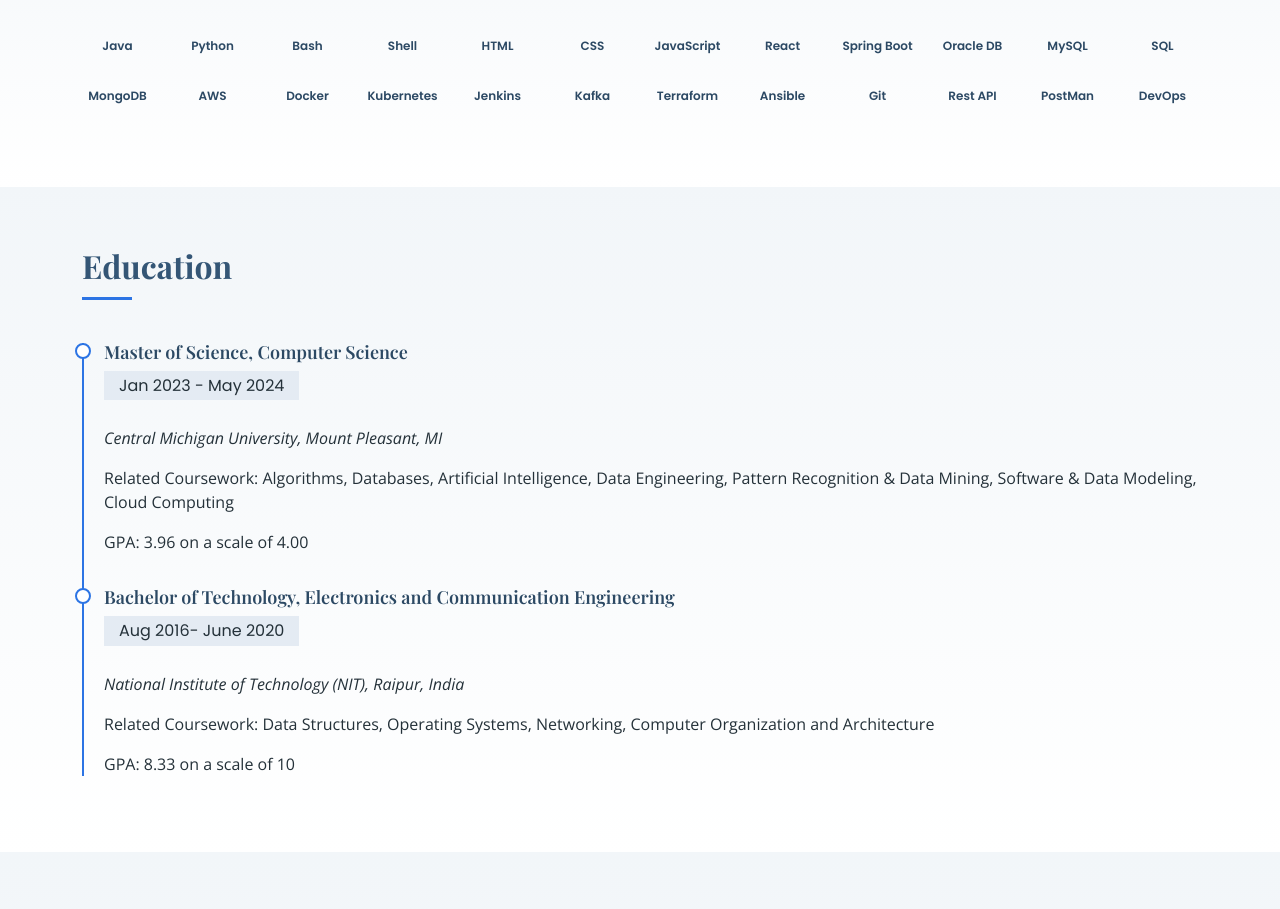
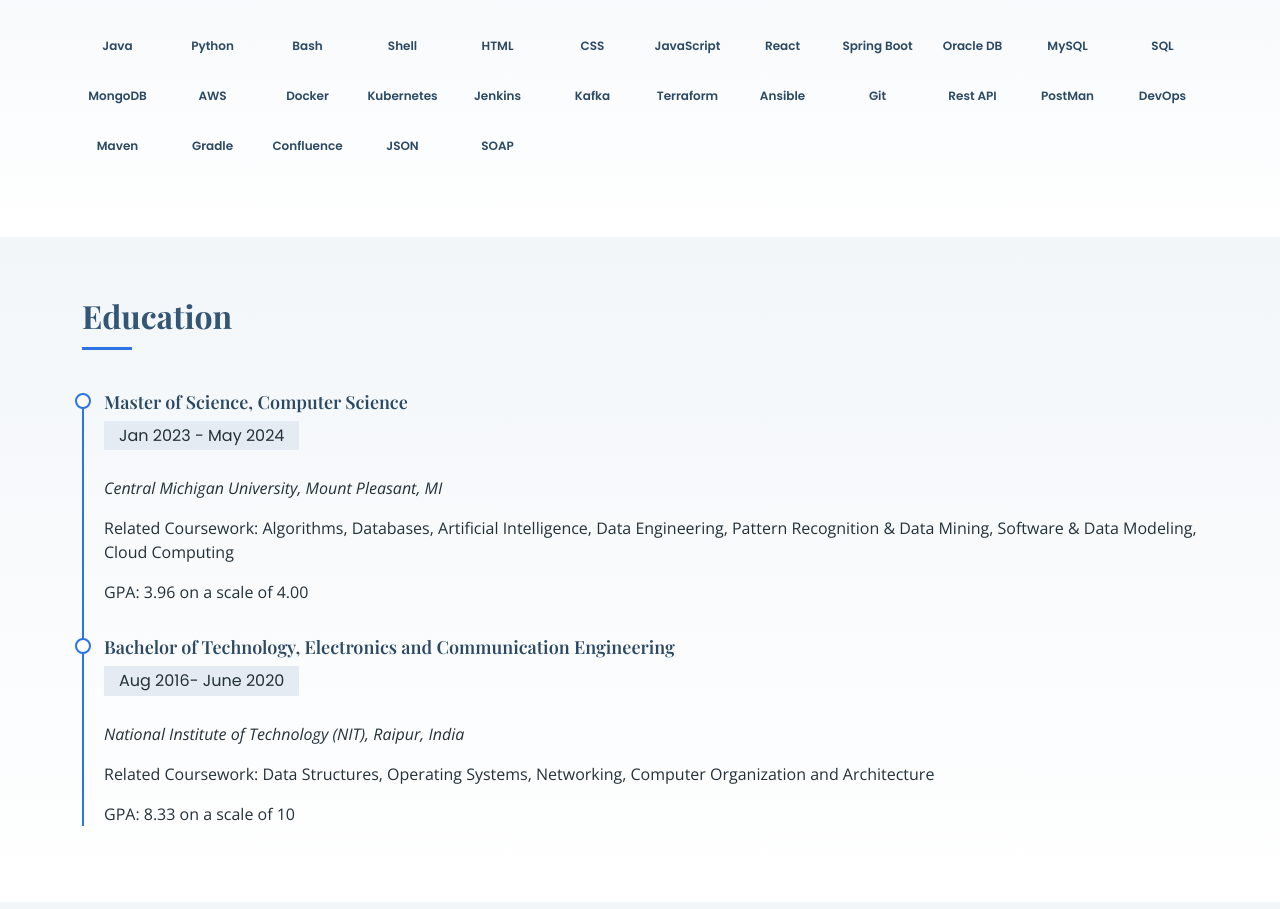
Before and after one commit to Jayasri1999/jayasri.github.io, a plain HTML site: page index.html in a window 1280 px wide. Shown: the part 1467-2376 px from the top of the page. Drawn offline with nearby package versions, Linux system fonts and the light colour scheme; a web font is replaced by a local one.

Commit message:
Update index.html

```diff
--- a/index.html
+++ b/index.html
@@ -146,7 +146,9 @@ As a dedicated software engineer, I'm eager to bring my expertise to a dynamic t
               <span class="skill">MongoDB </span>
             </div>
 
-
+           <div class="progress">
+              <span class="skill">Maven </span>
+            </div>
 
           </div>
 
@@ -160,6 +162,10 @@ As a dedicated software engineer, I'm eager to bring my expertise to a dynamic t
               <span class="skill">AWS </span>
             </div>
 
+            <div class="progress">
+              <span class="skill">Gradle </span>
+            </div>
+
           </div>
           <div class="col-lg-1">
 
@@ -169,6 +175,9 @@ As a dedicated software engineer, I'm eager to bring my expertise to a dynamic t
 
             <div class="progress">
               <span class="skill">Docker </span>
+            </div>
+            <div class="progress">
+              <span class="skill">Confluence </span>
             </div>
 
           </div>
@@ -182,6 +191,10 @@ As a dedicated software engineer, I'm eager to bring my expertise to a dynamic t
               <span class="skill">Kubernetes </span>
             </div>
 
+            <div class="progress">
+              <span class="skill">JSON </span>
+            </div>
+
           </div>
           <div class="col-lg-1">
 
@@ -191,6 +204,10 @@ As a dedicated software engineer, I'm eager to bring my expertise to a dynamic t
 
             <div class="progress">
               <span class="skill">Jenkins </span>
+            </div>
+
+            <div class="progress">
+              <span class="skill">SOAP </span>
             </div>
 
           </div>
```
